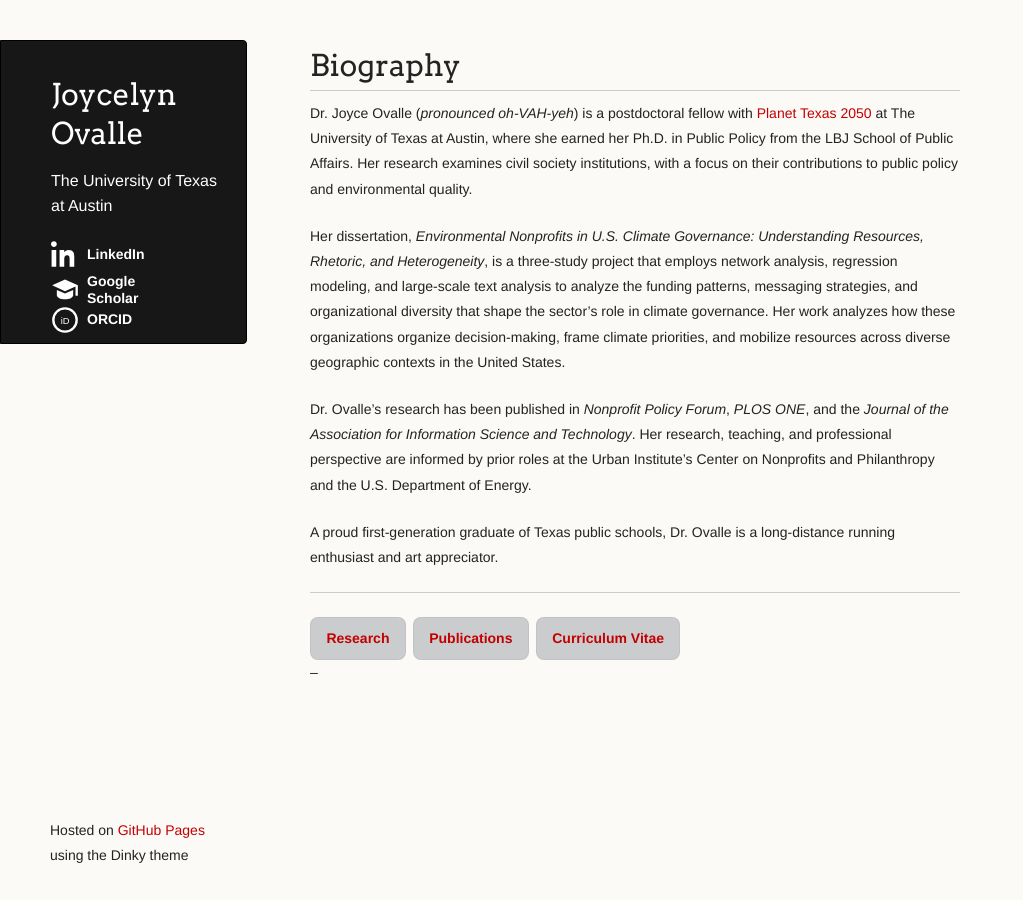
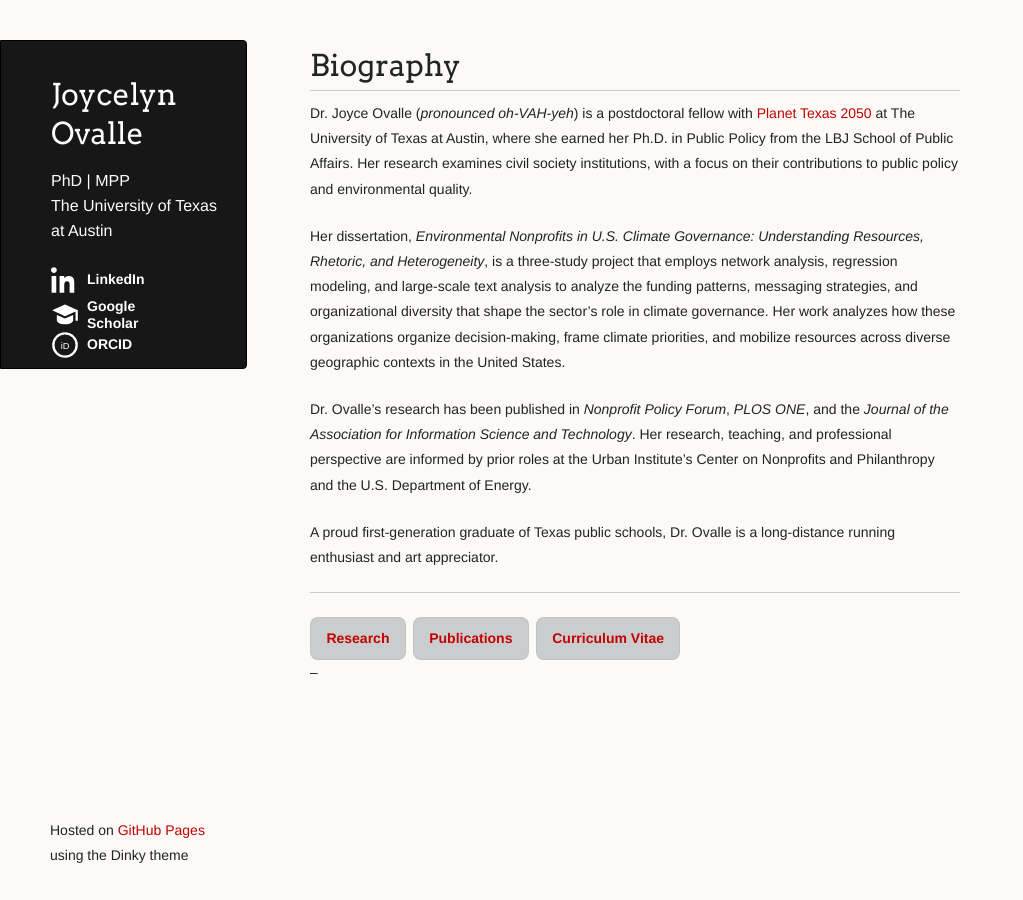
Before and after one commit to joyceovalle/j-ovalle, a Jekyll site: the page built from index.md, in a window 1280 px wide. Shown: the whole page, without its empty margins (0-1023 px from the left). Built offline with Jekyll 4.4.1, drawn with Linux system fonts in a browser that asks for light colours; our own code applies the rules of GitHub Pages for plain Markdown files.

Commit message:
Update _config.yml

```diff
--- a/_config.yml
+++ b/_config.yml
@@ -1,6 +1,5 @@
 title: Joycelyn Ovalle
-description: PhD | MPP
-description: The University of Texas at Austin
+description: PhD | MPP <br> The University of Texas at Austin
 show_downloads: false
 google_analytics:
 
```
